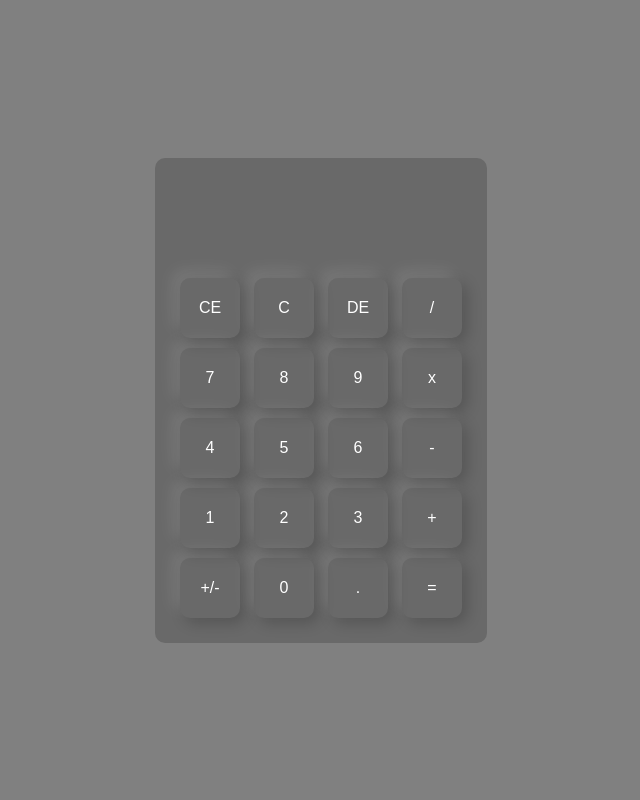
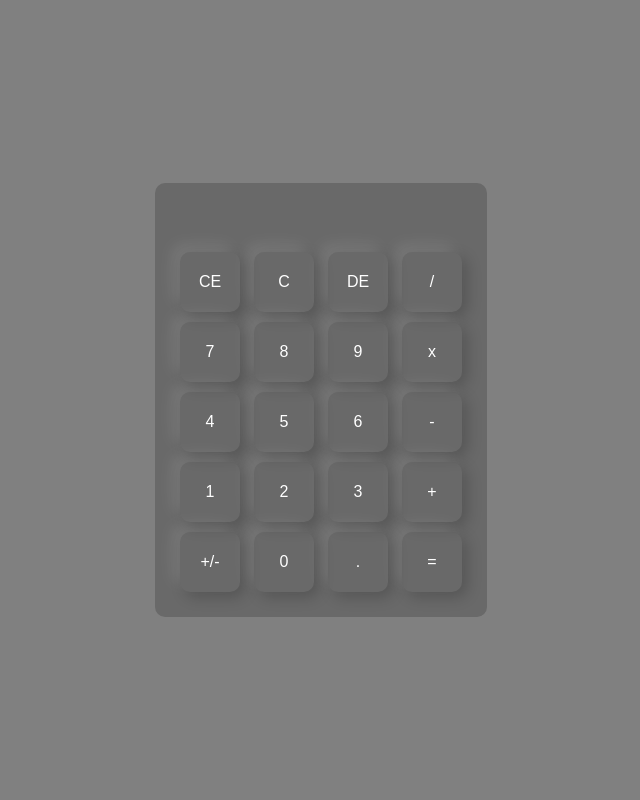
Before and after one commit to CodeWorks4me/Portfolio, a PHP site: page /Main.html in a window 1280 px wide. Shown: the whole page, without its empty margins (319-959 px from the left). Run offline with PHP 8.4, Linux system fonts and the light colour scheme.

Commit message:
ändringar

```diff
--- a/Portfolio/AboutMe.html
+++ b/Portfolio/AboutMe.html
@@ -1,4 +1,4 @@
-<!DOCTYPE html5>
+<!DOCTYPE html>
 <html lang="sv">
 	<head>
 		<meta charset="UTF-8">
--- a/Portfolio/Portfolio.html
+++ b/Portfolio/Portfolio.html
@@ -1,4 +1,4 @@
-<!DOCTYPE html5>
+<!DOCTYPE html>
 <html lang="sv">
 	<head>
 		<meta charset="UTF-8">
--- a/Portfolio/Projekt.html
+++ b/Portfolio/Projekt.html
@@ -1,4 +1,4 @@
-<!DOCTYPE html5>
+<!DOCTYPE html>
 <html lang="sv">
 	<head>
 		<meta charset="UTF-8">
--- a/Portfolio/Projekt/Miniraknare/Construct.js
+++ b/Portfolio/Projekt/Miniraknare/Construct.js
@@ -4,16 +4,16 @@ let currentnumber = "";
 let previousnumber = "";
 let operator = "";
 let clearOnNextNum = false;
-const numberButtons = document.querySelectorAll(".num-btn")
-const operatorButtons = document.querySelectorAll(".operator")
+const numberButtons = document.querySelectorAll(".num-btn");
+const operatorButtons = document.querySelectorAll(".operator");
 const equal = document.querySelector(".equal");
 const dot = document.querySelector(".dot");
 const clearBtn = document.querySelector(".clear"); //clear everything
 const clearEntryBtn = document.querySelector(".clear_entry"); //clear currententry
 const deleteBtn = document.querySelector(".delete"); //delete single value in currententry
 const plusminusBtn = document.querySelector(".plusminus"); //turn numbervalue positive or negative
-const previousDisplay = document.querySelector(".previous");
-const currentDisplay = document.querySelector(".current");
+const previousDisplay = document.querySelector("display_previousentry");
+const currentDisplay = document.querySelector(".display_currententry");
 
 //addition, subtraction, multiplication and division
 function addFunction(num1, num2) {
@@ -65,7 +65,7 @@ function operate(value1, value2, operators) {
         }
 
     } catch (e) {
-        currentDisplay.textContent = ("There's an error: ", e)
+        currentDisplay.textContent = ("There's an error: ", e);
     };
 
     currentDisplay.textContent = Math.round(output * 100000) / 100000;
@@ -143,6 +143,7 @@ function allClear() {
 
 clearBtn.addEventListener("click", allClear);
 
+//delete number button
 function delNumber() {
     currentDisplay.textContent = currentDisplay.textContent.toString().slice(0, -1);
     currentnumber = currentDisplay.textContent;
--- a/Portfolio/Projekt/Miniraknare/Main.html
+++ b/Portfolio/Projekt/Miniraknare/Main.html
@@ -1,4 +1,4 @@
-<!DOCTYPE html5>
+<!DOCTYPE html>
 <html lang="sv">
 
 	<head>
@@ -12,10 +12,10 @@
 
 		<div class="container">
 			<div class="calculator">
-				<form>
+
 				<div class="displayer">
-						<input type="text" name="display_previousentry" class="previous" readonly>
-						<input type="text" name="display_currententry" class="current" readonly>
+					<div class="display_previousentry"></div>
+					<div class="display_currententry"></div>
 				</div>
 
 				<div>
@@ -48,7 +48,7 @@
 					<button class="dot">.</button>
 					<button class="equal">=</button>
 				</div>
-				</form>
+
 			</div>
 		</div>
 
--- a/Portfolio/Projekt/Miniraknare/Visual.css
+++ b/Portfolio/Projekt/Miniraknare/Visual.css
@@ -20,7 +20,7 @@
     background: dimgray;
 }
 
-.calculator form button{
+.calculator button{
     border: 0;
     outline: 0;
     width: 60px;
@@ -34,14 +34,14 @@
     margin: 5px;
 }
 
-form .displayer{
+.container .calculator .displayer{
     display: inline-block;
     justify-content: flex-end;
     margin: 20px 0;
     width: 290px;
 }
 
-form .displayer input {
+.container .calculator .displayer {
     border: 0;
     outline: 0;
     background: transparent;
@@ -53,6 +53,6 @@ form .displayer input {
     cursor: pointer;
 
 }
-form .displayer input[name="display_previousentry"]{
+.container .calculator .displayer .display_previousentry{
     font-size: 16px;
 }
--- a/Portfolio/Skills.html
+++ b/Portfolio/Skills.html
@@ -1,4 +1,4 @@
-<!DOCTYPE html5>
+<!DOCTYPE html>
 <html lang="sv">
 	<head>
 		<meta charset="UTF-8">
```
Lines whose indentation alone changed are shown as unchanged.
